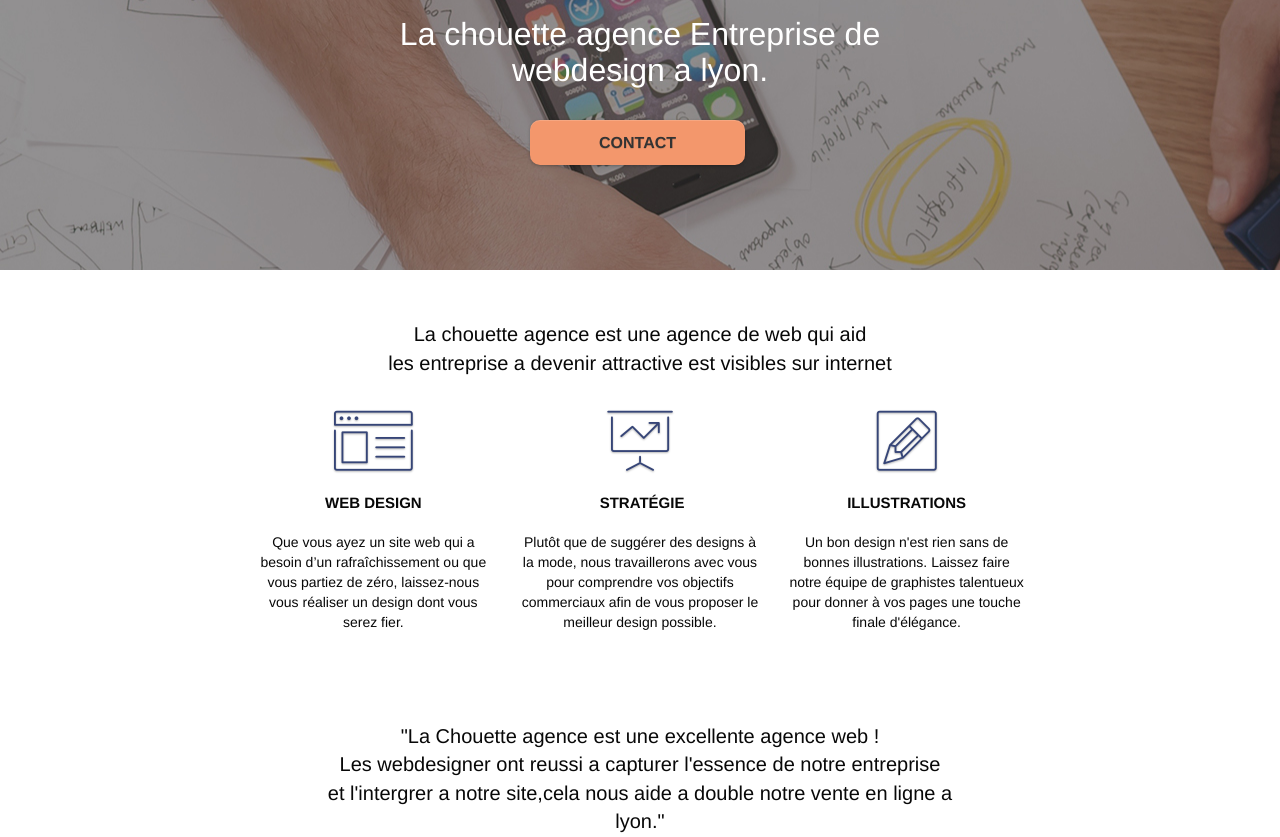
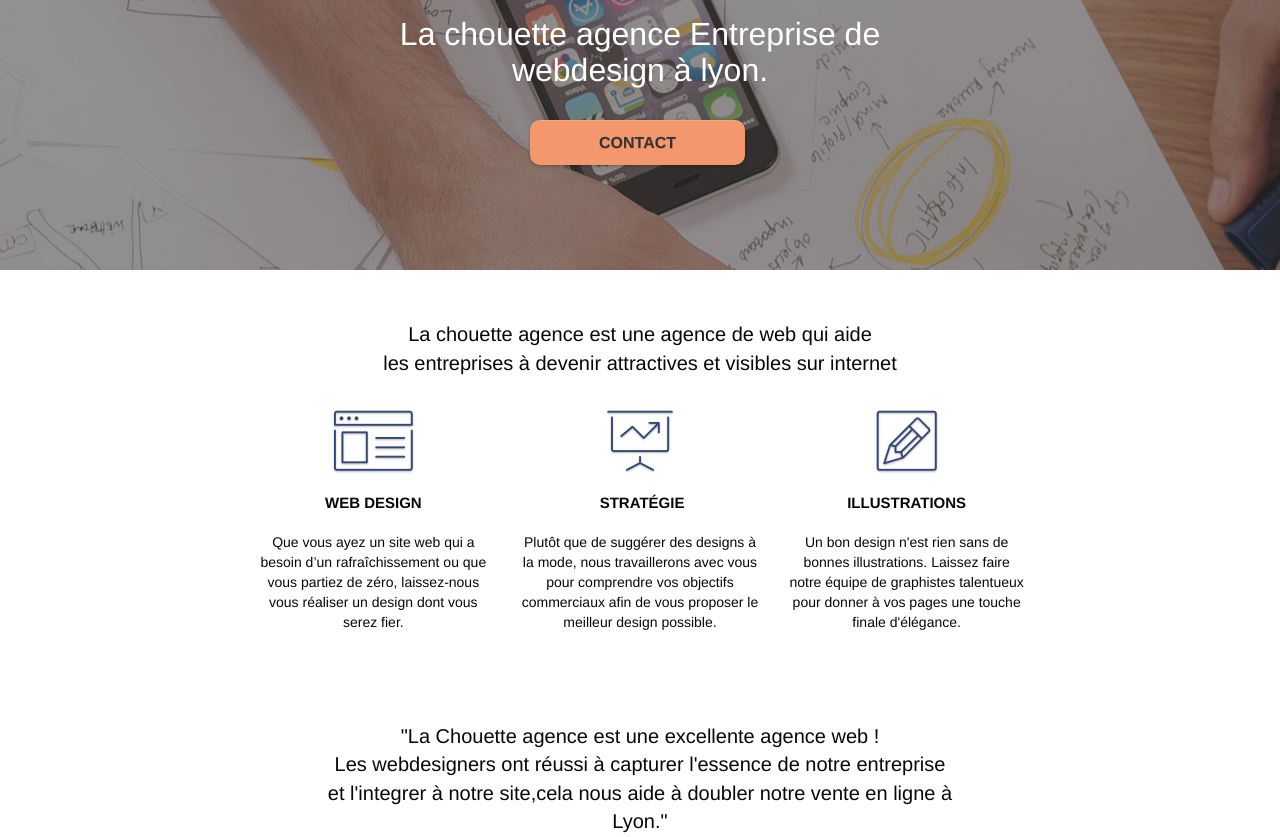
Before and after one commit to AmiriBSaf/P-4-la-chouette-agence, a plain HTML site: page index.html in a window 1280 px wide. Shown: the part 295-1132 px from the top of the page. Drawn offline with Linux system fonts and the light colour scheme.

Commit message:
modification

```diff
--- a/index.html
+++ b/index.html
@@ -3,7 +3,7 @@
 <head>
     <meta charset="utf-8">
 
-	<title>La Chouette agence Entreprise de web design a lyon</title>
+	<title>La Chouette agence Entreprise de web design à lyon</title>
 
 
 	<meta name="robots" content="index, follow">
@@ -86,7 +86,7 @@
 			<div class="col-sm-12">
 				<img src="img/logo.png" class="center-block image-resize-mode" width="100" alt=" logo de La chouette agence" />
 				<h1 class="text-center hero-bloc-text tc-white ">
-					La chouette agence Entreprise de webdesign a lyon.
+					La chouette agence Entreprise de webdesign à lyon.
 				</h1>
 				<div class="text-center">
 					<a href="Contact-web-design.html" class="btn btn-lg btn-clean btn-rd cta-hero btn-atomic-tangerine" id="cta-hero">Contact</a>
@@ -102,8 +102,8 @@
 	<div class="container bloc-md">
 		<div class="row">
 			<div class="col-sm-12 text-center">
-				<p class="img-edit">La chouette agence  est une agence de web qui aid <br>
-				les entreprise a devenir attractive est visibles sur internet</p>
+				<p class="img-edit">La chouette agence  est une agence de web qui aide <br>
+				les entreprises à devenir attractives et visibles sur internet</p>
 			</div>
 		</div>
 		<div class="row voffset-lg med-width-whitespace">
@@ -144,8 +144,8 @@
 		<div class="row voffset-lg voffset">
 			<div class="col-xs-12 col-md-8 col-md-offset-2 text-center">
 				<p class="img-edit">"La Chouette agence est une excellente agence web !<br>
-					Les webdesigner ont reussi a capturer l'essence de notre entreprise<br>
-					et l'intergrer a notre site,cela nous aide a double notre vente en ligne a lyon."
+					Les webdesigners ont réussi à capturer l'essence de notre entreprise<br>
+					et l'integrer à notre site,cela nous aide à doubler notre vente en ligne à Lyon."
 				</p>
 
 			</div>
@@ -163,7 +163,7 @@
 					Nous souhaitons aider les entreprises de la région Lyonnaise à se développer et à connaître le succès. Nous travaillons pour aider les entreprises locales à attirer de nouveaux clients .<br>
 				</h2>
 				<p class="text-center white">
-					Nous aimons collaborer avec des entrepreneurs créatifs et des entreprises locale, qu’elles aient besoin de créer un site de A à Z ou de donner un coup de jeune à leur site. Que vous ayez besoin d’une identité visuelle complète ou d’une refonte de votre site, n’hésitez pas à nous contacter. Nous travaillerons ensemble pour créer des sites beau et bien structurés, qui seront facilement trouvable sur les moteurs de recherche. <br><br><a class="ltc-white bold-link" href="contact-web-design.html">Contactez notre équipe</a><br>
+					Nous aimons collaborer avec des entrepreneurs créatifs et des entreprises locales , qu’elles aient besoin de créer un site de A à Z ou de donner un coup de jeune à leur site. Que vous ayez besoin d’une identité visuelle complète ou d’une refonte de votre site, n’hésitez pas à nous contacter. Nous travaillerons ensemble pour créer des sites beau et bien structurés, qui seront facilement trouvable sur les moteurs de recherche. <br><br><a class="ltc-white bold-link" href="contact-web-design.html">Contactez notre équipe</a><br>
 				</p>
 			</div>
 		</div>
@@ -176,8 +176,8 @@
 	<div class="container bloc-lg">
 		<div class="row">
 			<div class="col-sm-12 text-center">
-				<p class="img-edit">Nous travaillon avec beaucoup de clients<br>
-					Voici nous realisation..
+				<p class="img-edit">Nous travaillons avec beaucoup de clients<br>
+					Voici nos réalisations...
 				</p>
 
 			</div>
```
